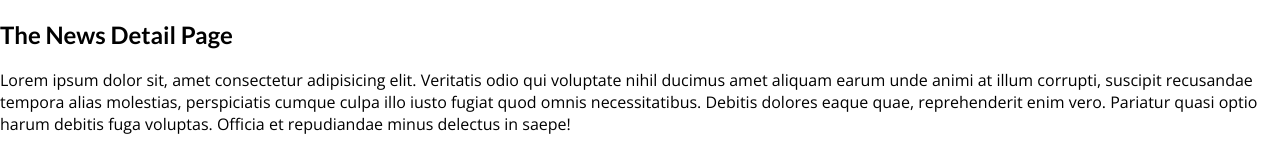
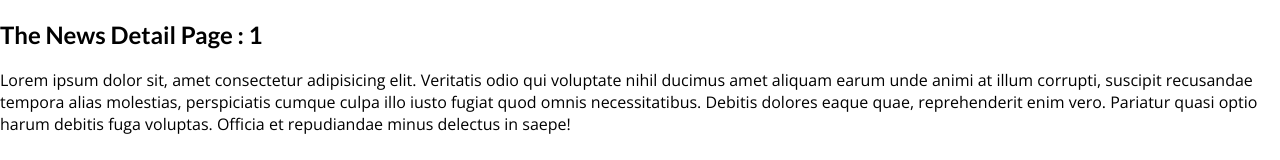
Before and after one commit to pavelklos/nextjs-course-cna, a Next.js app: page /news/1 in a window 1280 px wide. Shown: the top 160 px of the page. Built offline with nearby package versions, Linux system fonts and the light colour scheme.

Commit message:
243. [04:07] Extracting Dynamic Route Data

```diff
--- a/pages/news/[newsId].js
+++ b/pages/news/[newsId].js
@@ -1,10 +1,20 @@
 // DOMAIN/news/[newsId]
 // rafce
+import { useRouter } from "next/router";
 
 const NewsDetailPage = () => {
+  const router = useRouter();
+  // const { query } = router;
+  // const { newsId } = query;
+  const newsId = router.query?.newsId;
+  // console.log({ router, query, newsId });
+
+  // send a request to the backend API (file system, database, ...)
+  // to fetch the news item with newsId
+
   return (
     <section>
-      <h1>The News Detail Page</h1>
+      <h1>The News Detail Page : {newsId}</h1>
       <p>
         Lorem ipsum dolor sit, amet consectetur adipisicing elit. Veritatis odio
         qui voluptate nihil ducimus amet aliquam earum unde animi at illum
```
